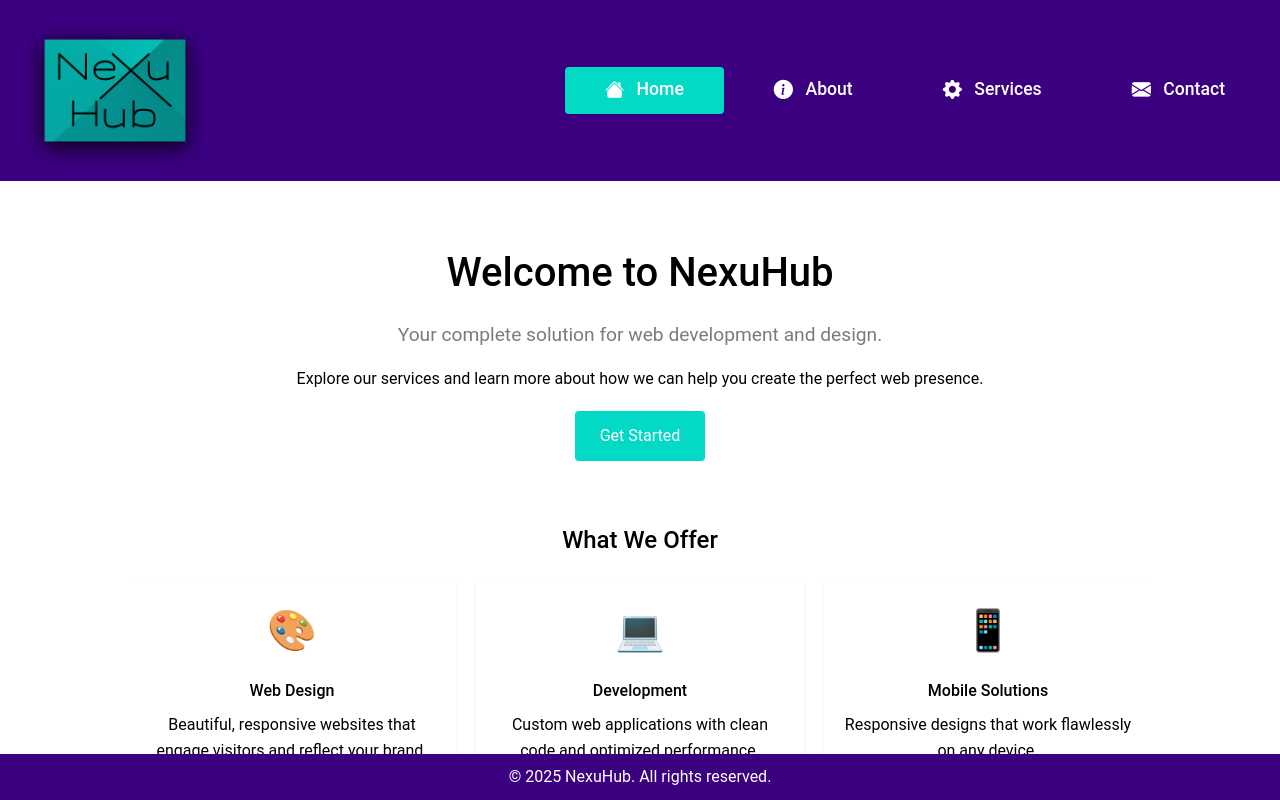
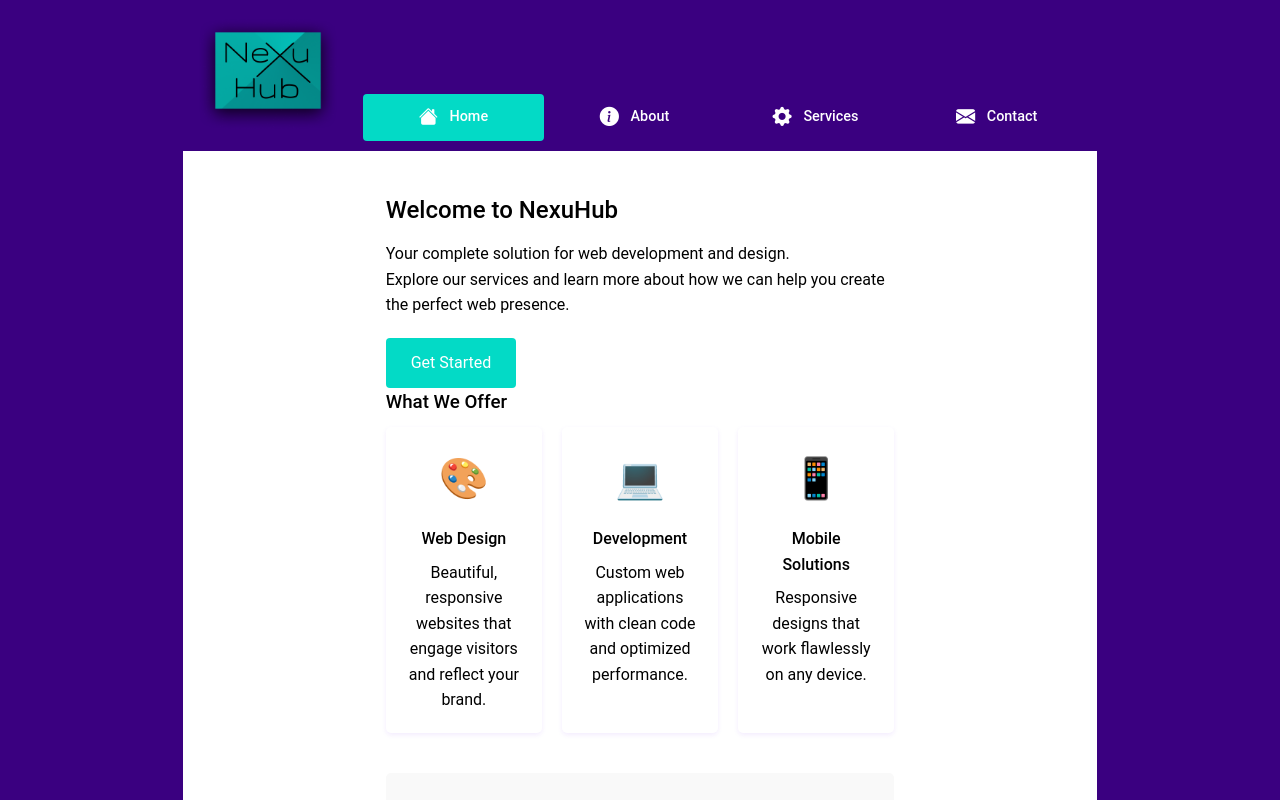
Before and after one commit to koddaz/NexuHomepage, a plain HTML site: page index.html in a window 1280 px wide. Both pictures are taken after a click on the link "Home". Shown: the top 800 px of the page. Drawn offline with nearby package versions, Linux system fonts and the light colour scheme.

Commit message:
Some more design

```diff
--- a/css/layout.css
+++ b/css/layout.css
@@ -1,14 +1,75 @@
 /* Base Layout - Mobile First Approach */
 /* Header */
+
+
+
+
 header {
     background: var(--header-bg);
     color: var(--on-primary);
-    padding: 10px 15px;
+    display: flex;
+    flex-direction: row;
+    align-items: end;
+    max-height: 20%;
+}
+
+body {
+    display: flex;
+    flex-direction: column;
+    min-height: 100vh; /* Full viewport height */
+}
+
+
+/* Content container with side spacers */
+.side-spacer {
+    display: flex;
+    flex-direction: row;
+    flex: 1; /* This makes it take up available space */
+}
+
+.middle-container {
+    display: flex;
+    flex-direction: column; /* Row layout for side spacers */
+    align-items: stretch; /* Stretch to fill height */
+    width: 100%;
+    max-width: 100vw; /* Full width of viewport */
+}
+
+main {
+    flex: 1;
+    max-width: 60%;
+    margin: 0 auto; /* Center the main content */
+    padding: 20px;
+}
+
+/* Footer */
+footer {
+    margin-top: auto;
+    width: 100%;
+}
+
+.side {
+    display: flex;
+    flex-direction: column;
+    width: 20%; /* Width of side spacers */
+    background-color: var(--header-bg); /* Optional background */
+}
+
+.menu-container {
     display: flex;
     flex-direction: column;
     align-items: center;
+    padding: 10px;
+    width: 100%;
+
 }
 
+.logo-container {
+    display: flex;
+    flex-direction: column;
+    align-items: center; /* Center the logo */
+    padding: 10px;
+}
 .logo {
     width: 150px;
     height: auto;
@@ -28,221 +89,47 @@ nav {
 
 nav ul {
     display: flex;
-    flex-direction: column;
+    flex-direction: row;
     list-style: none;
     width: 100%;
     padding: 0;
+    margin: 0;
+    justify-content: space-between; /* Change from center */
+    flex-wrap: nowrap; /* Prevent wrapping */
 }
 
 nav li {
-    margin: 5px 0;
-    width: 100%;
+    margin: 0; /* Remove margins completely */
+    padding: 0;
+    flex: 1; /* Make each li take equal space */
+    display: block; /* Change to block */
+    width: 100%; /* Force width */
 }
 
 nav a {
     color: var(--on-primary);
     text-decoration: none;
-    padding: 10px 15px;
+    padding: 8px 15px;
     transition: background 0.3s, transform 0.3s;
-    font-size: 1rem;
+    font-size: 0.9rem;
     font-weight: 500;
-    display: block;
+    display: block; /* Change from inline-block to block */
     text-align: center;
     border-radius: 4px;
+    white-space: nowrap;
+    width: 100%; /* Make links fill the entire li */
+    box-sizing: border-box; /* Include padding in width calculation */
 }
 
 nav a:hover, nav a.active {
     background: var(--accent);
 }
 
-/* Main Content */
 .section {
-    display: none;
-    padding: 20px 0 60px; /* Added bottom padding for fixed footer */
+    display: none; /* Hide all sections by default */
+    padding: 20px 0;
 }
 
 .section.active {
-    display: block;
+    display: block; /* Only show active section */
 }
-
-.container {
-    width: 95%;
-    margin: auto;
-    overflow: hidden;
-}
-
-/* Footer */
-footer {
-    background: var(--header-bg);
-    color: #ffffff;
-    text-align: center;
-    padding: 10px 0;
-    position: fixed;
-    bottom: 0;
-    width: 100%;
-    font-size: 0.8rem;
-}
-
-/* Home page specific layouts */
-.hero {
-    text-align: center;
-    padding: 20px 0;
-}
-
-.hero h2 {
-    font-size: 1.8rem;
-    margin-bottom: 15px;
-}
-
-.tagline {
-    font-size: 1rem;
-    color: var(--text-light);
-    margin-bottom: 15px;
-}
-
-.features {
-    padding: 20px 0;
-}
-
-.features h3 {
-    text-align: center;
-    margin-bottom: 20px;
-    font-size: 1.5rem;
-}
-
-.features-grid {
-    display: flex;
-    flex-direction: column;
-    gap: 15px;
-}
-
-.feature {
-    margin-bottom: 15px;
-}
-
-.mobile-menu-toggle {
-    display: none;
-    background: none;
-    border: none;
-    color: var(--on-primary);
-    font-size: 1.5rem;
-    cursor: pointer;
-  }
-
-  @media screen and (max-width: 480px) {
-    .mobile-menu-toggle {
-      display: block;
-      position: absolute;
-      top: 15px;
-      right: 15px;
-    }
-
-    nav ul {
-      display: none;
-    }
-
-    nav.active ul {
-      display: flex;
-    }
-  }
-/* Tablet Styles */
-@media screen and (min-width: 768px) {
-    header {
-        flex-direction: row;
-        justify-content: space-between;
-        align-items: center;
-    }
-
-    .logo {
-        margin-bottom: 0;
-        width: 180px;
-    }
-
-    nav ul {
-        flex-direction: row;
-        justify-content: flex-end;
-    }
-
-    nav li {
-        width: auto;
-        margin: 0 0 0 10px;
-    }
-
-    nav a {
-        padding: 8px 20px;
-        display: inline-block;
-    }
-
-    .container {
-        width: 90%;
-    }
-
-    .hero h2 {
-        font-size: 2.2rem;
-    }
-
-    .tagline {
-        font-size: 1.1rem;
-    }
-
-    .features-grid {
-        flex-direction: row;
-        flex-wrap: wrap;
-    }
-
-    .feature {
-        flex: 1 1 45%;
-    }
-
-    footer {
-        font-size: 0.9rem;
-    }
-}
-
-/* Desktop Styles */
-@media screen and (min-width: 1024px) {
-    .logo {
-        width: 200px;
-    }
-
-    nav a {
-        padding: 8px 40px;
-        font-size: 1.1rem;
-    }
-
-    .container {
-        width: 80%;
-    }
-
-    .hero {
-        padding: 40px 0;
-    }
-
-    .hero h2 {
-        font-size: 2.5rem;
-    }
-
-    .tagline {
-        font-size: 1.2rem;
-    }
-
-    .features-grid {
-        gap: 20px;
-    }
-
-    .feature {
-        flex: 1 1 30%;
-    }
-
-    footer {
-        font-size: 1rem;
-    }
-}
-
-/* Large Desktop Styles */
-@media screen and (min-width: 1440px) {
-    .container {
-        width: 70%;
-        max-width: 1200px;
-    }
-}
--- a/index.html
+++ b/index.html
@@ -3,16 +3,19 @@
 <head>
     <meta charset="UTF-8">
     <meta name="viewport" content="width=device-width, initial-scale=1.0">
-    <title>Simple Website</title>
+    <title>NexusHub</title>
     <link rel="stylesheet" href="css/main.css">
     <link rel="stylesheet" href="https://cdn.jsdelivr.net/npm/bootstrap-icons@1.11.1/font/bootstrap-icons.css">
 </head>
 <body>
+    <div class="side-spacer">
+        <div class="side"></div>
+        <div class="middle-container">
             <header>
+                <div class="logo-container">
                 <img src="img/NexuHubFullLogo.png" alt="Logo" class="logo">
-        <button class="mobile-menu-toggle">
-            <i class="bi bi-list"></i>
-          </button>
+                </div>
+                <div class="menu-container">
                 <nav>
                     <ul>
                         <li><a href="#home" class="active"><i class="bi bi-house-fill icon"></i> Home</a></li>
@@ -21,12 +24,14 @@
                         <li><a href="#contact"><i class="bi bi-envelope-fill icon"></i> Contact</a></li>
                     </ul>
                 </nav>
+                </div>
             </header>
+
             <main>
-        <section id="home" class="section">
+                <section id="home" class="section active">
                 </section>
 
-        <section id="about" class="section active">
+                <section id="about" class="section">
                 </section>
 
                 <section id="services" class="section">
@@ -35,6 +40,9 @@
                 <section id="contact" class="section">
                 </section>
             </main>
+        </div>
+        <div class="side"></div>
+    </div>
     <footer>
         <p>&copy; 2025 NexuHub. All rights reserved.</p>
     </footer>
--- a/js/script.js
+++ b/js/script.js
@@ -1,6 +1,7 @@
 document.addEventListener('DOMContentLoaded', function() {
     // Get all navigation links
     const navLinks = document.querySelectorAll('nav a');
+    const sections = document.querySelectorAll('.section');
 
     // Function to load content using XMLHttpRequest
     function loadContent(sectionId) {
@@ -53,35 +54,29 @@ document.addEventListener('DOMContentLoaded', function() {
         }
     }
 
-    // Add click event listener to each link
+    // Set up navigation click handlers
     navLinks.forEach(link => {
         link.addEventListener('click', function(e) {
-            e.preventDefault(); // Prevent default anchor link behavior
+            // Prevent default anchor behavior
+            e.preventDefault();
 
-            // Get the target section id from the href attribute
-            const targetId = this.getAttribute('href').substring(1); // Remove the # character
-            console.log('Clicked on navigation link:', targetId); // Debug log
+            // Remove active class from all links
+            navLinks.forEach(link => link.classList.remove('active'));
+
+            // Add active class to clicked link
+            this.classList.add('active');
+
+            // Get the target section
+            const targetId = this.getAttribute('href').substring(1);
 
             // Hide all sections
-            document.querySelectorAll('.section').forEach(section => {
-                section.classList.remove('active');
-            });
+            sections.forEach(section => section.classList.remove('active'));
 
-            // Show the target section
-            const targetSection = document.getElementById(targetId);
-            if (targetSection) {
-                targetSection.classList.add('active');
-                // Load content for this section
-                loadContent(targetId);
-            } else {
-                console.error(`Target section not found for ID: ${targetId}`);
-            }
+            // Show target section
+            document.getElementById(targetId).classList.add('active');
 
-            // Update active class on navigation links
-            navLinks.forEach(navLink => {
-                navLink.classList.remove('active');
-            });
-            this.classList.add('active');
+            // Load content for the clicked section
+            loadContent(targetId);
         });
     });
 
```
Lines whose indentation alone changed are shown as unchanged.
